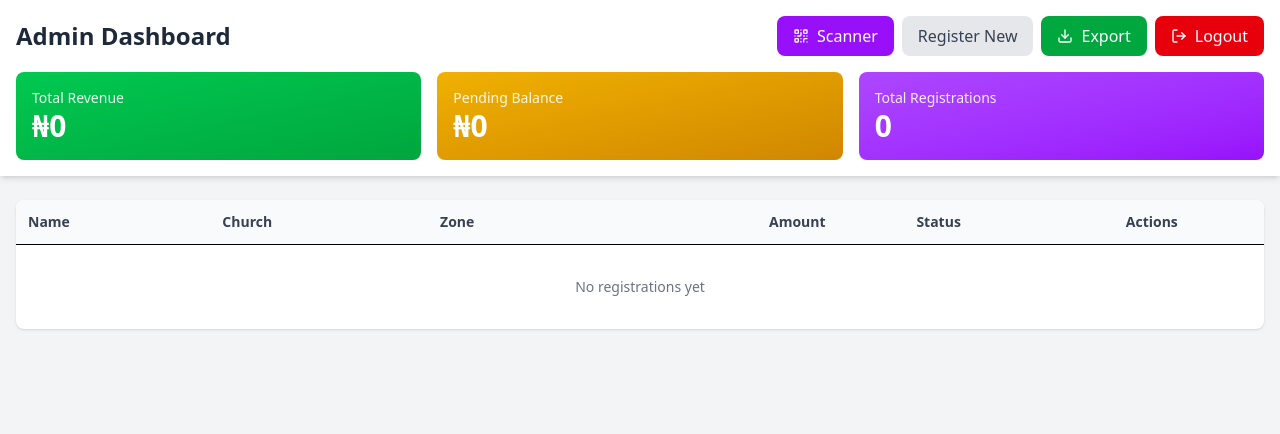
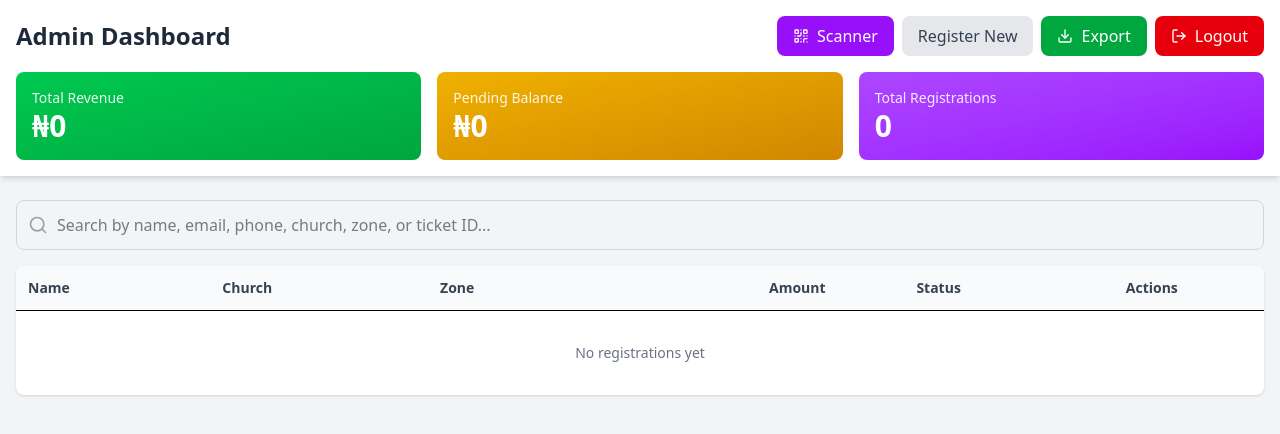
Before and after one commit to theoluwanifemiii/my-web-app, a React (Vite) app: page /admin/dashboard in a window 1280 px wide. Shown: the top 434 px of the page. Built offline with nearby package versions, Linux system fonts and the light colour scheme; sample sign-in values are in the browser's storage.

Commit message:
Add search functionality to admin dashboard

```diff
--- a/src/components/AdminDashboard.tsx
+++ b/src/components/AdminDashboard.tsx
@@ -1,6 +1,6 @@
 import React, { useState } from 'react';
 import { Link } from 'react-router-dom';
-import { Download, LogOut, QrCode } from 'lucide-react';
+import { Download, LogOut, QrCode, Search } from 'lucide-react';
 import type { RegistrationData } from './RegistrationPage';
 
 interface AdminDashboardProps {
@@ -22,6 +22,7 @@ const AdminDashboard: React.FC<AdminDashboardProps> = ({
   const [partialAmount, setPartialAmount] = useState('');
   const [viewReceipt, setViewReceipt] = useState<string | null>(null);
   const [sendingEmail, setSendingEmail] = useState<string | null>(null);
+  const [searchQuery, setSearchQuery] = useState('');
 
   const handleApprove = (reg: RegistrationData) => {
     onUpdateRegistration(reg.id, {
@@ -56,7 +57,7 @@ const AdminDashboard: React.FC<AdminDashboardProps> = ({
 
   const exportToCSV = () => {
     const headers = ['Name', 'Email', 'Phone', 'Church', 'Zone', 'Ticket Type', 'Guest Name', 'Total Due', 'Total Paid', 'Balance', 'Payment Method', 'Status'];
-    const rows = registrations.map(reg => [
+    const rows = filteredRegistrations.map(reg => [
       reg.name,
       reg.email,
       reg.phone,
@@ -80,6 +81,20 @@ const AdminDashboard: React.FC<AdminDashboardProps> = ({
     a.click();
     URL.revokeObjectURL(url);
   };
+
+  // Filter registrations based on search query
+  const filteredRegistrations = registrations.filter((reg) => {
+    const query = searchQuery.toLowerCase();
+    return (
+      reg.name.toLowerCase().includes(query) ||
+      reg.email.toLowerCase().includes(query) ||
+      reg.phone.toLowerCase().includes(query) ||
+      reg.church.toLowerCase().includes(query) ||
+      reg.zone.toLowerCase().includes(query) ||
+      reg.guestName?.toLowerCase().includes(query) ||
+      reg.id.toLowerCase().includes(query)
+    );
+  });
 
   const totalRevenue = registrations.reduce((sum, reg) => sum + reg.totalPaid, 0);
   const pendingAmount = registrations.reduce((sum, reg) => sum + reg.balance, 0);
@@ -140,8 +155,36 @@ const AdminDashboard: React.FC<AdminDashboardProps> = ({
         </div>
       </div>
 
-      {/* Table */}
+      {/* Search Bar & Table */}
       <div className="max-w-7xl mx-auto px-4 py-6">
+        {/* Search Bar */}
+        <div className="mb-4">
+          <div className="relative">
+            <Search className="absolute left-3 top-1/2 transform -translate-y-1/2 text-gray-400 w-5 h-5" />
+            <input
+              type="text"
+              placeholder="Search by name, email, phone, church, zone, or ticket ID..."
+              value={searchQuery}
+              onChange={(e) => setSearchQuery(e.target.value)}
+              className="w-full pl-10 pr-4 py-3 border border-gray-300 rounded-lg focus:ring-2 focus:ring-purple-500 focus:border-transparent outline-none"
+            />
+            {searchQuery && (
+              <button
+                onClick={() => setSearchQuery('')}
+                className="absolute right-3 top-1/2 transform -translate-y-1/2 text-gray-400 hover:text-gray-600"
+              >
+                ✕
+              </button>
+            )}
+          </div>
+          {searchQuery && (
+            <div className="mt-2 text-sm text-gray-600">
+              Found {filteredRegistrations.length} of {registrations.length} registrations
+            </div>
+          )}
+        </div>
+
+        {/* Table */}
         <div className="bg-white rounded-lg shadow overflow-x-auto">
           <table className="w-full text-sm">
             <thead className="bg-gray-50 border-b">
@@ -155,14 +198,14 @@ const AdminDashboard: React.FC<AdminDashboardProps> = ({
               </tr>
             </thead>
             <tbody className="divide-y">
-              {registrations.length === 0 ? (
+              {filteredRegistrations.length === 0 ? (
                 <tr>
                   <td colSpan={6} className="px-4 py-8 text-center text-gray-500">
-                    No registrations yet
+                    {searchQuery ? 'No registrations match your search' : 'No registrations yet'}
                   </td>
                 </tr>
               ) : (
-                registrations.map((reg) => (
+                filteredRegistrations.map((reg) => (
                   <tr key={reg.id} className="hover:bg-gray-50">
                     <td className="px-3 py-3">
                       <div className="font-medium text-gray-900">{reg.name}</div>
```
